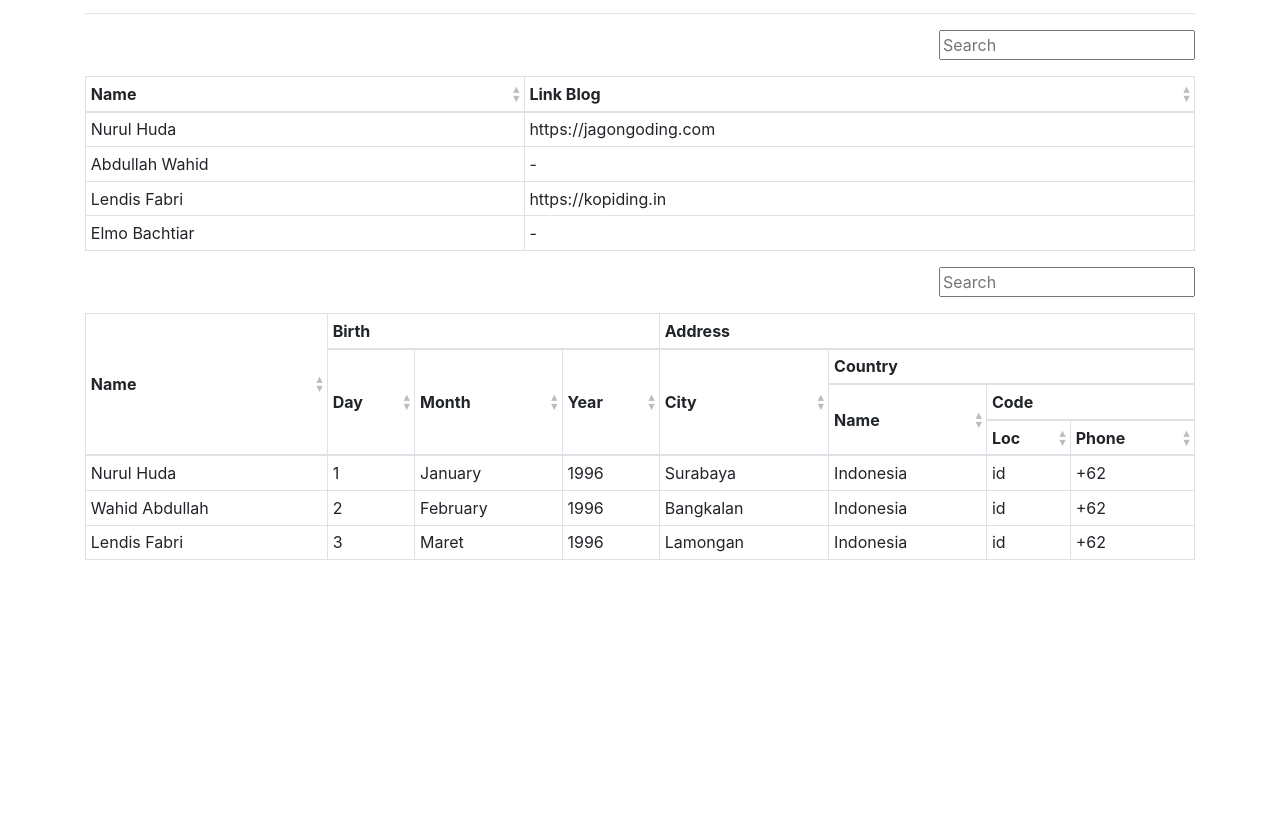
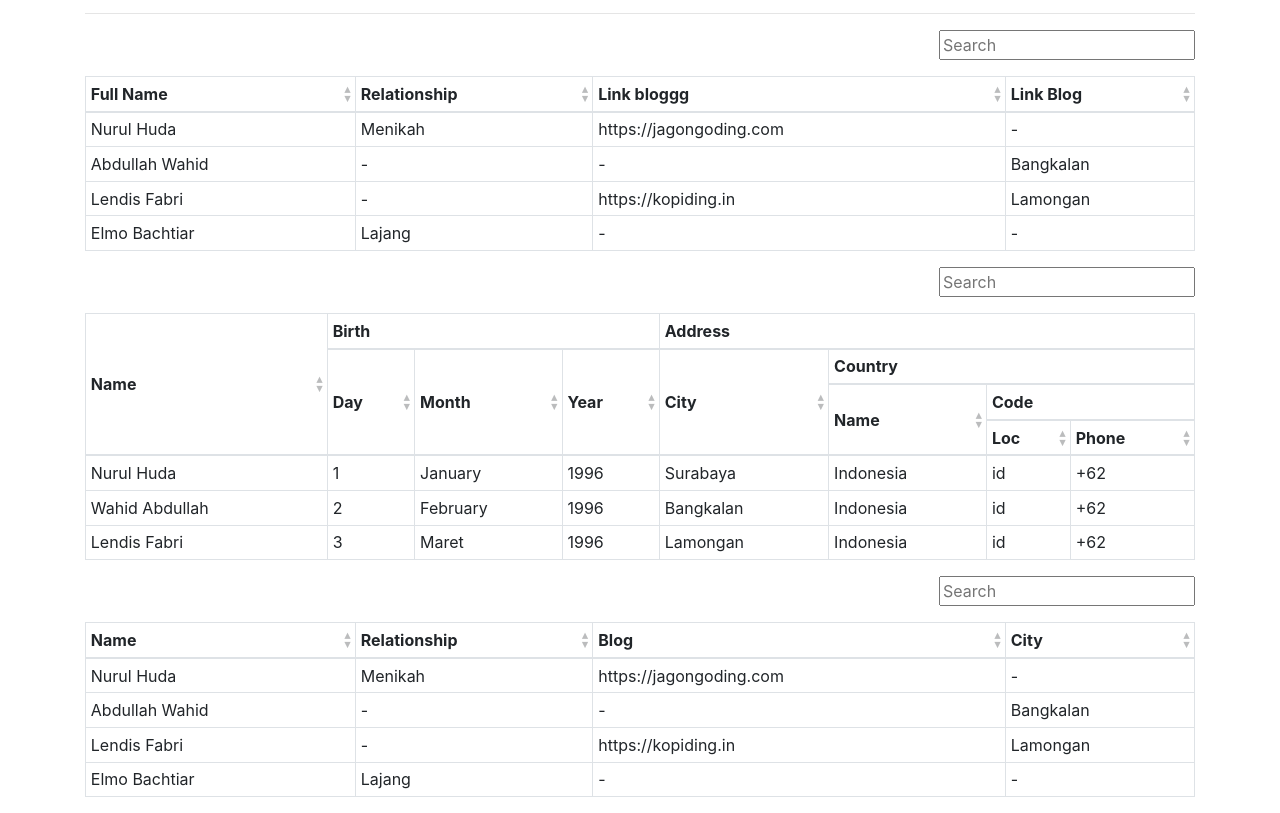
Before and after one commit to ibnujakaria/protable, a website built with webpack: page example/index.html in a window 1280 px wide. Shown: the part 51-864 px from the top of the page. Before the commit the page ends 800 px from the top, so only its background shows below. Built offline with nearby package versions, Linux system fonts and the light colour scheme; no server answers.

Commit message:
FromArray columns params + Merging options.columns to ProTable.columns. This also removes the old ordering columns behaviour

```diff
--- a/example/app.js
+++ b/example/app.js
@@ -47,11 +47,11 @@ const simpleProTable = fromArray('#table-from-array', [
   ...options,
   columns: {
     name: {
-      label: 'Name'
+      label: 'Full Name'
     },
     blog: {
       label: 'Link Blog',
-      targetIndex: 2
+      targetIndex: 3
     }
   }
 })
@@ -105,7 +105,6 @@ fetch('http://www.json-generator.com/api/json/get/cllKoSVvKG?indent=2')
   .then(data => {
     let proTable = fromArray('#table-employee-container', data, {
       ...options,
-      columns: ['no', 'name', 'email', 'gender', 'age', 'phone'],
       contents: {
         gender: content => {
           return content === 'female' ?
@@ -121,4 +120,8 @@ fetch('http://www.json-generator.com/api/json/get/cllKoSVvKG?indent=2')
     console.log('proTable', proTable)
   })
 
-// fromTable('#table-1', options)
+const proTableFromTable = fromTable('#table-1', {
+  ...options
+})
+
+console.log('proTableFromTable', proTableFromTable)
--- a/example/index.html
+++ b/example/index.html
@@ -16,9 +16,7 @@
     <div id="table-from-array-2"></div>
     <div id="table-employee-container"></div>
 
-    <!--
-      <table id="table-1"><thead><tr><th>Name</th><th>Relationship</th><th>Blog</th><th>City</th></tr></thead><tbody><tr><td>Nurul Huda</td><td>Menikah</td><td><a href="https://jagongoding.com">https://jagongoding.com</a></td><td>-</td></tr><tr><td>Abdullah Wahid</td><td>-</td><td>-</td><td>Bangkalan</td></tr><tr><td>Lendis Fabri</td><td>-</td><td><a href="https://kopiding.in">https://kopiding.in</a></td><td>Lamongan</td></tr><tr><td>Elmo Bachtiar</td><td>Lajang</td><td>-</td><td>-</td></tr></tbody></table>
-    -->
+    <table id="table-1"><thead><tr><th>Name</th><th>Relationship</th><th>Blog</th><th>City</th></tr></thead><tbody><tr><td>Nurul Huda</td><td>Menikah</td><td><a href="https://jagongoding.com">https://jagongoding.com</a></td><td>-</td></tr><tr><td>Abdullah Wahid</td><td>-</td><td>-</td><td>Bangkalan</td></tr><tr><td>Lendis Fabri</td><td>-</td><td><a href="https://kopiding.in">https://kopiding.in</a></td><td>Lamongan</td></tr><tr><td>Elmo Bachtiar</td><td>Lajang</td><td>-</td><td>-</td></tr></tbody></table>
   </div>
 </body>
 </html>
--- a/src/components/table/ProTable.js
+++ b/src/components/table/ProTable.js
@@ -66,7 +66,17 @@ class ProTable {
 
     this.columns = this._formatColumns(columns)
     if (this.options.columns) {
-      this.options.columns = this._formatColumns(this.options.columns)
+      // merging
+      for (const _key in this.options.columns) {
+        const _col = this.options.columns[_key]
+
+        if (Number.isInteger(_col.targetIndex)) {
+          const _targetKey = Object.keys(this.columns)[_col.targetIndex]
+          this.columns[_targetKey] = { ...this.columns[_targetKey], ..._col }
+        } else if (this.columns[_key]) {
+          this.columns[_key] = { ...this.columns[_key], ..._col }
+        }
+      }
     }
     this.rows = rows
 
--- a/src/components/table/TBody.js
+++ b/src/components/table/TBody.js
@@ -16,7 +16,7 @@ class TBody {
   }
 
   generateTrs () {
-    const columns = this.proTable.options.columns || this.proTable.columns
+    const columns = this.proTable.columns
     const rows = this.proTable.rows
     const trs = []
 
--- a/src/components/table/THead.js
+++ b/src/components/table/THead.js
@@ -22,9 +22,7 @@ class THead {
     }
     this.proTable = proTable
     this.$dom = document.createElement('thead')
-    this.trs = this.generateTrs(
-      this.proTable.options.columns || this.proTable.columns
-    )
+    this.trs = this.generateTrs(this.proTable.columns)
     this.columnsCount = (() => {
       return this.trs[0].childs
         .map(th => th.options.attrs.colspan)
--- a/src/helpers/from-array.js
+++ b/src/helpers/from-array.js
@@ -1,12 +1,26 @@
 import ProTable from '../components/table/ProTable'
 
-const fromArray = (elId, array, options) => {
-  const columns = generateColumns(array)
+
+/**
+ * @typedef { Object } FromArray.Data
+ * @property { string[]|Object } columns
+ * @property { Object[] } rows
+ */
+
+/**
+ * Helper to create instance of ProTable using array data
+ *
+ * @param { string | Node } elId
+ * @param { array | FromArray.Data } data
+ * @param { ProTable.Options } options
+ */
+const fromArray = (elId, data, options) => {
+  const columns = data.columns || generateColumns(data)
 
   const proTable = new ProTable(elId, options)
   proTable.generateTable({
     columns,
-    rows: array
+    rows: data.rows || data
   })
 
   proTable.draw()
@@ -15,8 +29,10 @@ const fromArray = (elId, array, options) => {
 }
 
 /**
+ * Generate column from an array
  *
  * @param [{ key: value }, { key: value }] array
+ * @returns { String[] }
  */
 const generateColumns = array => {
   const columns = []
```
